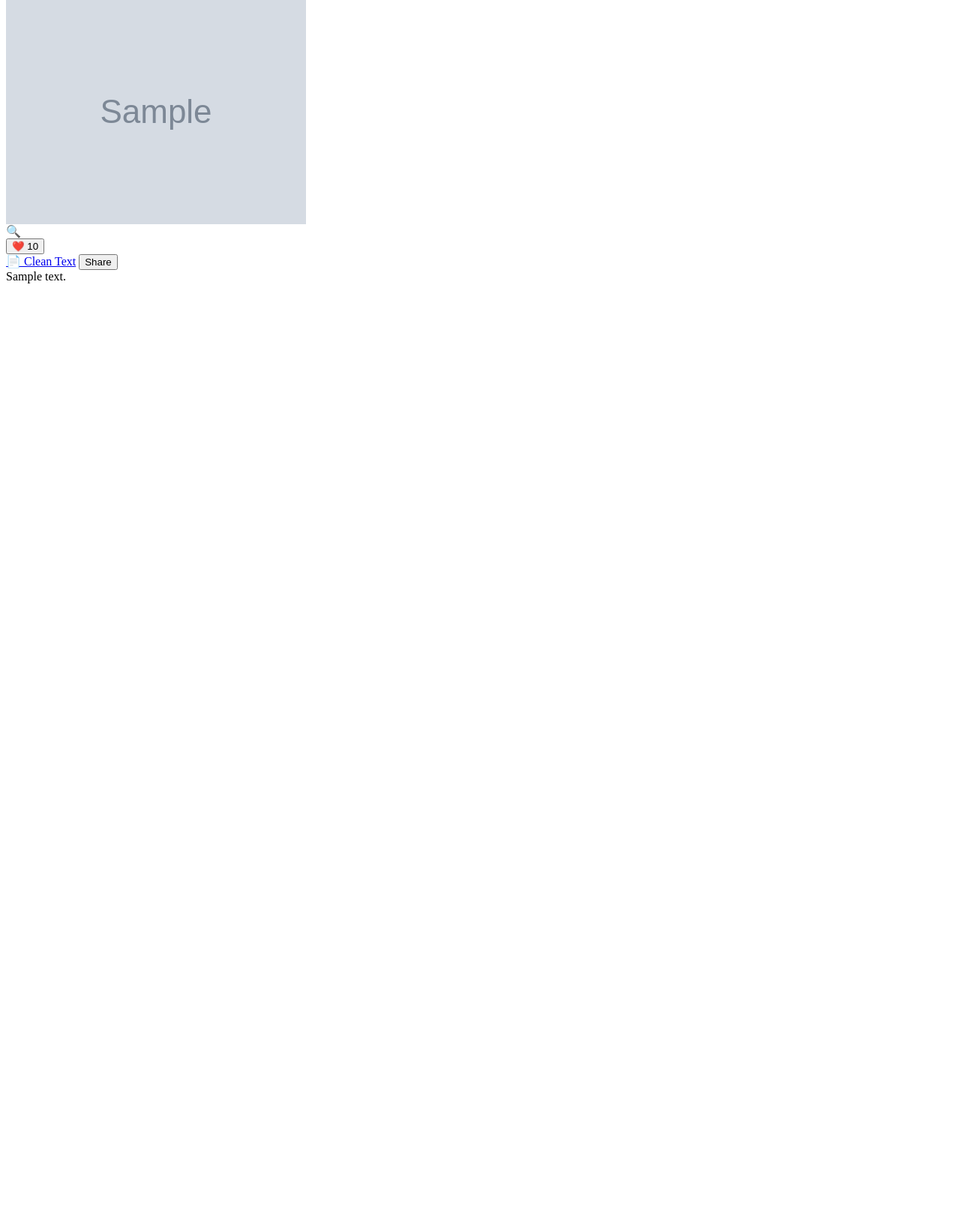
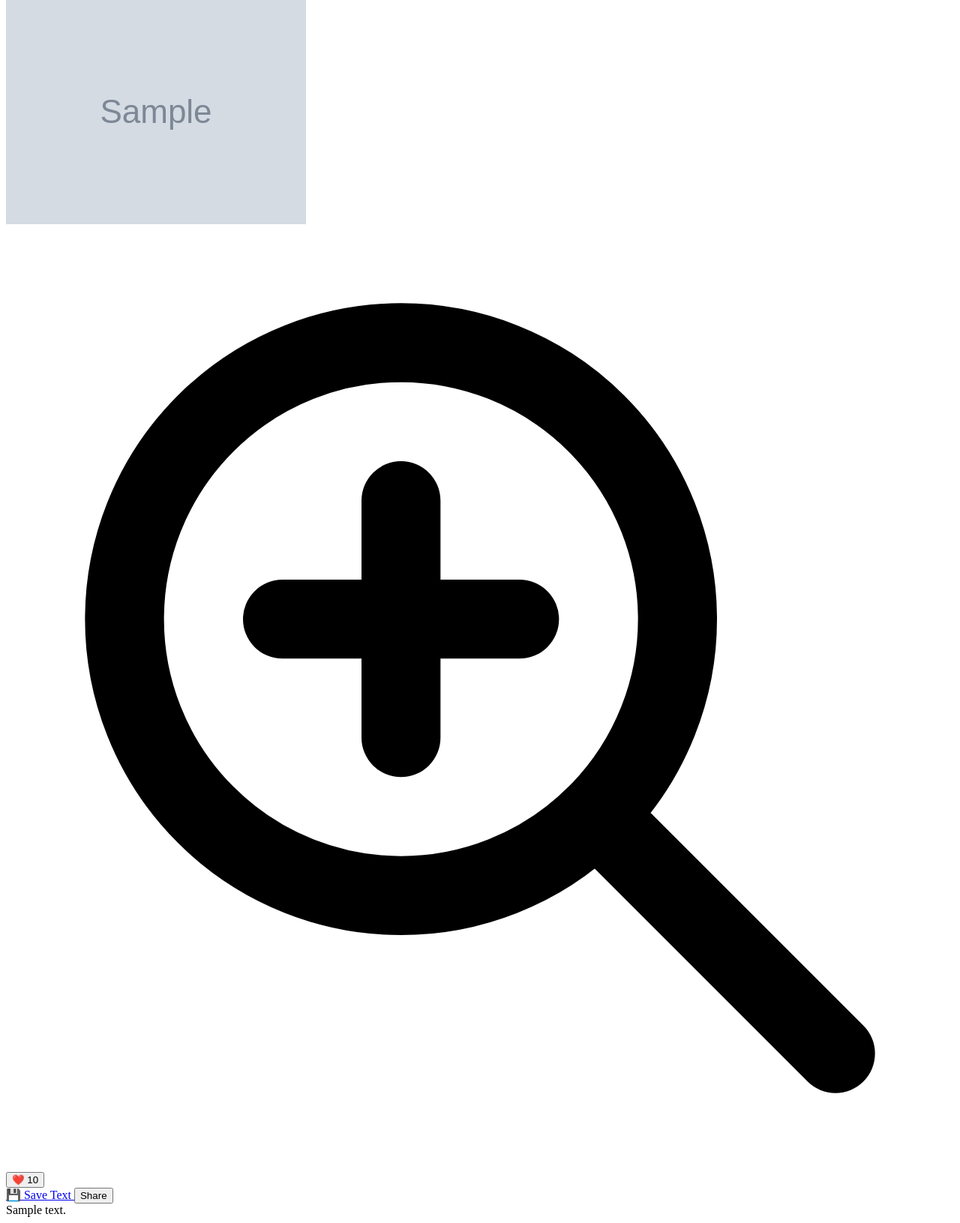
Before and after one commit to Devil-nkp/GameLore-AI, a Flask app: template templates/partials/result_card.html in a window 1280 px wide. Shown: the part 196-1827 px from the top of the page at 75% size. Before the commit the page ends 574 px from the top, so only its background shows below. Run offline with Flask 3, Linux system fonts and the light colour scheme; the template is opened without the code that fills it: most values are stand-ins (such as "Sample title", 1, 10 or a date in 2020); grey boxes marked "Sample" are stand-in pictures; grey boxes are pictures that could not be loaded.

Commit message:
result_card.html

```diff
--- a/templates/partials/result_card.html
+++ b/templates/partials/result_card.html
@@ -1,14 +1,17 @@
 <div class="animate-fade-in-up h-full flex flex-col">
 
     <div class="grid grid-cols-2 gap-2 mb-4">
+
         {% if gen.video_url %}
-        <div class="relative group aspect-square col-span-2 md:col-span-1 cursor-pointer overflow-hidden rounded-lg border border-slate-700"
+        <div class="relative group aspect-square col-span-2 md:col-span-1 cursor-pointer overflow-hidden rounded-lg border border-slate-700 bg-black"
              @click="modalOpen = true; modalSrc = '{{ gen.video_url }}'; modalType = 'video'">
-            <video src="{{ gen.video_url }}" class="w-full h-full object-cover opacity-80 group-hover:opacity-100 transition" muted loop autoplay></video>
-            <div class="absolute inset-0 flex items-center justify-center bg-black/30 group-hover:bg-transparent transition">
-                <span class="text-4xl text-white group-hover:scale-110 transition">▶️</span>
+            <video src="{{ gen.video_url }}" class="w-full h-full object-cover opacity-60 group-hover:opacity-100 transition" muted loop autoplay></video>
+            <div class="absolute inset-0 flex items-center justify-center pointer-events-none">
+                <span class="text-4xl text-white group-hover:scale-125 transition drop-shadow-lg">▶️</span>
             </div>
-            <div class="absolute bottom-1 right-1 bg-black/70 px-2 py-1 rounded text-xs text-white font-bold">VIDEO PREVIEW</div>
+            <div class="absolute top-2 left-2 bg-purple-600/80 px-2 py-1 rounded text-[10px] text-white font-bold uppercase tracking-wider">
+                Ambient Mood
+            </div>
         </div>
         {% endif %}
 
@@ -16,8 +19,8 @@
         <div class="relative group aspect-square cursor-pointer"
              @click="modalOpen = true; modalSrc = '{{ img }}'; modalType = 'image'">
             <img src="{{ img }}" class="w-full h-full object-cover rounded-lg border border-slate-700 bg-black group-hover:brightness-110 transition">
-            <div class="absolute bottom-1 right-1 bg-black/70 p-1 rounded text-white opacity-0 group-hover:opacity-100 transition">
-                🔍
+            <div class="absolute bottom-1 right-1 bg-black/60 p-1.5 rounded text-white opacity-0 group-hover:opacity-100 transition">
+                <svg class="w-4 h-4" fill="none" stroke="currentColor" viewBox="0 0 24 24"><path stroke-linecap="round" stroke-linejoin="round" stroke-width="2" d="M21 21l-6-6m2-5a7 7 0 11-14 0 7 7 0 0114 0zM10 7v3m0 0v3m0-3h3m-3 0H7"></path></svg>
             </div>
         </div>
         {% endfor %}
@@ -28,12 +31,14 @@
             ❤️ {{ gen.likes }}
         </button>
         <div class="flex gap-2">
-            <a href="/download_text/{{ gen.id }}" class="text-xs bg-slate-700 hover:bg-slate-600 px-2 py-1 rounded text-white transition">📄 Clean Text</a>
-            <button hx-post="/share_discord/{{ gen.id }}" hx-swap="outerHTML" class="text-xs bg-purple-600 hover:bg-purple-500 px-2 py-1 rounded text-white transition">Share</button>
+            <a href="/download_text/{{ gen.id }}" class="text-xs bg-slate-700 hover:bg-slate-600 px-2 py-1 rounded text-white transition flex items-center gap-1">
+                💾 Save Text
+            </a>
+            <button hx-post="/share_discord/{{ gen.id }}" hx-swap="outerHTML" class="text-xs bg-indigo-600 hover:bg-indigo-500 px-2 py-1 rounded text-white transition">Share</button>
         </div>
     </div>
 
-    <div class="prose prose-invert max-w-none text-sm text-slate-300 overflow-y-auto pr-2 custom-scrollbar flex-1 whitespace-pre-wrap font-sans leading-relaxed">
+    <div class="prose prose-invert max-w-none text-sm text-slate-300 overflow-y-auto pr-2 custom-scrollbar flex-1 whitespace-pre-wrap font-sans leading-relaxed selection:bg-purple-500 selection:text-white">
 {{ gen.content }}
     </div>
 </div>
```
